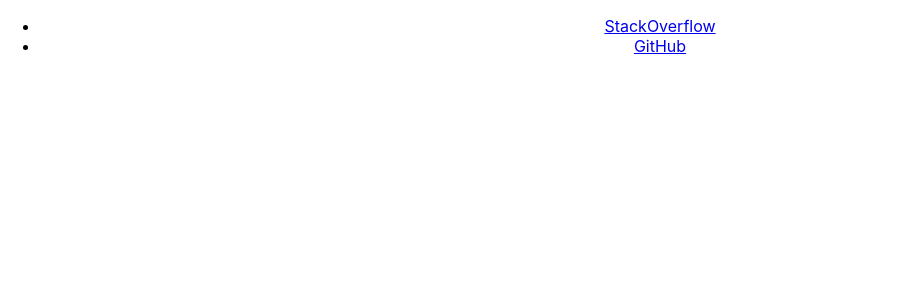
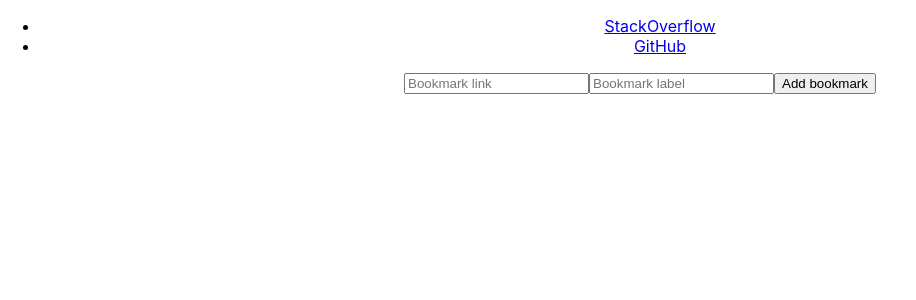
Before and after one commit to AdamsChristopher/redux-bookmarks, a React (Create React App) app: page / in a window 1280 px wide. Shown: the top 300 px of the page, without its empty margins (0-916 px from the left). Built offline with nearby package versions, Linux system fonts and the light colour scheme.

Commit message:
Implémentation de BookmarkForm

```diff
--- a/src/App.js
+++ b/src/App.js
@@ -1,5 +1,6 @@
 import React, { Component } from 'react';
 import BookmarkList from './components/BookmarkList';
+import BookmarkForm from './containers/BookmarkForm';
 import bookmarks from './data/bookmarks.json';
 import './App.css';
 
@@ -8,6 +9,7 @@ class App extends Component {
     return (
       <div className="App">
         <BookmarkList bookmarks={bookmarks} />
+        <BookmarkForm />
       </div>
     );
   }
--- a/src/containers/BookmarkForm.js
+++ b/src/containers/BookmarkForm.js
@@ -1,11 +1,49 @@
 import React, { Component } from 'react';
 
 class BookmarkForm extends Component {
+  constructor(props) {
+    super(props);
+    this.state = {
+      url: '',
+      label: ''
+    }
+    this.handleChange = this.handleChange.bind(this);
+    this.handleSubmit = this.handleSubmit.bind(this);
+  }
+
+  handleChange({ target }) {
+    const { name, value } = target;
+    this.setState({ [name]: value });
+  }
+
+  handleSubmit(event) {
+    console.log(this.state);
+  }
+
   render() {
+    const { url, label } = this.state;
     return (
-      <div>
-
-      </div>
+      <form onSubmit={this.handleSubmit}>
+        <input
+          type="text"
+          name="url"
+          value={url}
+          placeholder="Bookmark link"
+          onChange={this.handleChange}
+        />
+        <input
+          type="text"
+          name="label"
+          value={label}
+          placeholder="Bookmark label"
+          onChange={this.handleChange}
+        />
+        <button
+          type="submit"
+        >
+          Add bookmark
+        </button>
+      </form>
     );
   }
 }
```
